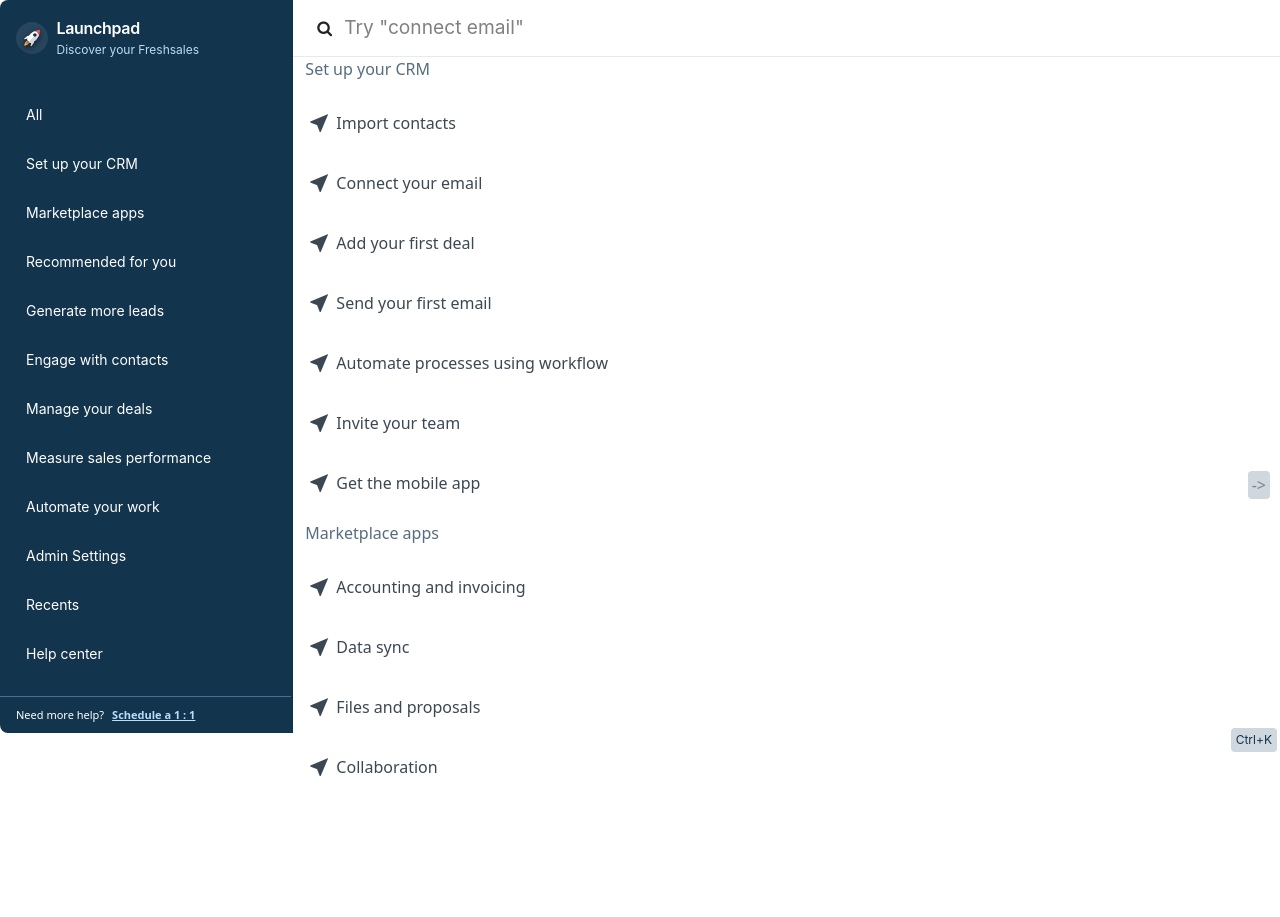
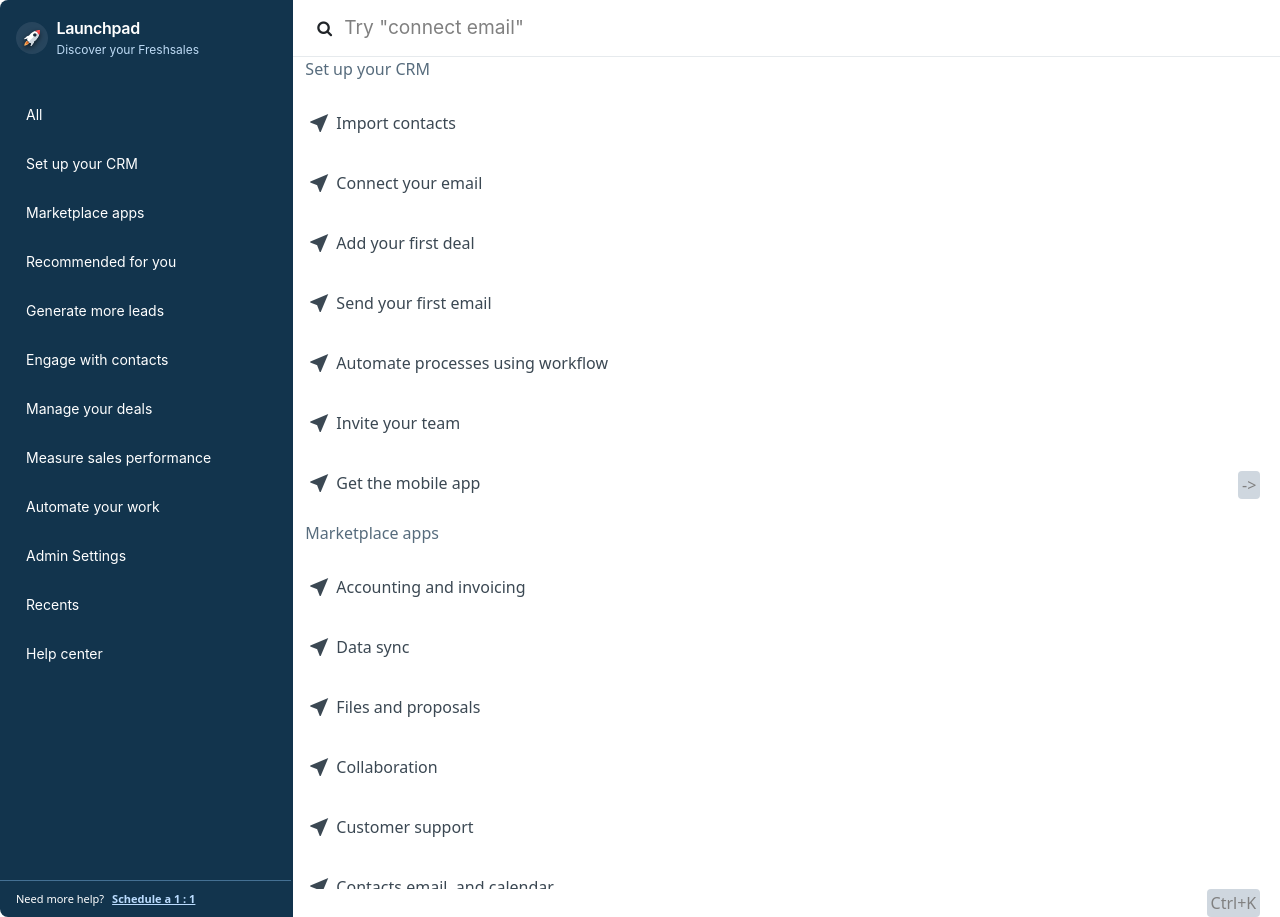
Before and after one commit to aritripriya0311/practise, an Angular app: page / in a window 1280 px wide. Before the commit the page ends 817 px from the top, so only its background shows below. Built offline with nearby package versions, Linux system fonts and the light colour scheme.

Commit message:
style changes

```diff
--- a/src/app/app.component.html
+++ b/src/app/app.component.html
@@ -48,7 +48,7 @@
     </div>
 
     <!-- right-content -->
-    <div class="right-content">
+
     <div class="containers-list">
       <ng-container *ngFor="let header of buttons; let i = index">
         <p class="group-title" *ngIf="i === id || all === true">
@@ -81,10 +81,9 @@
         </ul>
       </ng-container>
     </div>
-    </div>
     <!-- right-footer -->
     <div class="d-flex align-items-center">
-      <div class="right-footer"><span>Ctrl+</span><span>K</span></div>
+      <span class="right-footer">Ctrl+K</span>
     </div>
   </div>
 </div>
--- a/src/app/app.component.scss
+++ b/src/app/app.component.scss
@@ -88,18 +88,9 @@
   color: #bbdcfe;
 }
 
-.right-content {
-  height: 327px;
-  transition: height 0.1s ease-out 0s;
-  border: none;
-  border-radius: 0px;
-  margin-top: 0px;
-  background: none;
-}
-
 .containers-list {
-  min-height: 520px;
-  max-height: 95vh;
+  min-height: 104vh;
+  max-height: 104vh;
   overflow-y: auto;
   overflow-x: hidden;
   position: relative;
@@ -171,19 +162,6 @@
   background: none !important;
 }
 
-.right-footer {
-  background-color: rgb(207, 215, 223);
-  border-radius: 4px;
-  border: 1px solid transparent;
-  font-size: 12px;
-  padding: 2px 4px;
-  color: rgb(18, 52, 77);
-  font-family: 'SF Pro Text', sans-serif;
-  font-weight: 400;
-  position: relative;
-  top: 43vh;
-  left: 95%
-}
 
 ::placeholder {
   color: grey;
@@ -196,14 +174,26 @@
   margin-left: 15px;
 }
 
-.list-style .place-last {
+.list-style .place-last,
+.right-footer {
   color: grey;
   margin-left: auto;
+  margin-right: 1%;
 }
 
-.list-style p.place-last {
+.list-style p.place-last,
+span.right-footer {
   padding: 2px 4px;
   border-style: 1px solid transparent;
   border-radius: 4px;
   background-color: rgb(207, 215, 223);
 }
+
+.right-footer {
+  margin-right: 2%;
+}
+
+::-webkit-scrollbar {
+  width: 4px;
+  height: 4px;
+}
```
Lines whose indentation alone changed are shown as unchanged.
